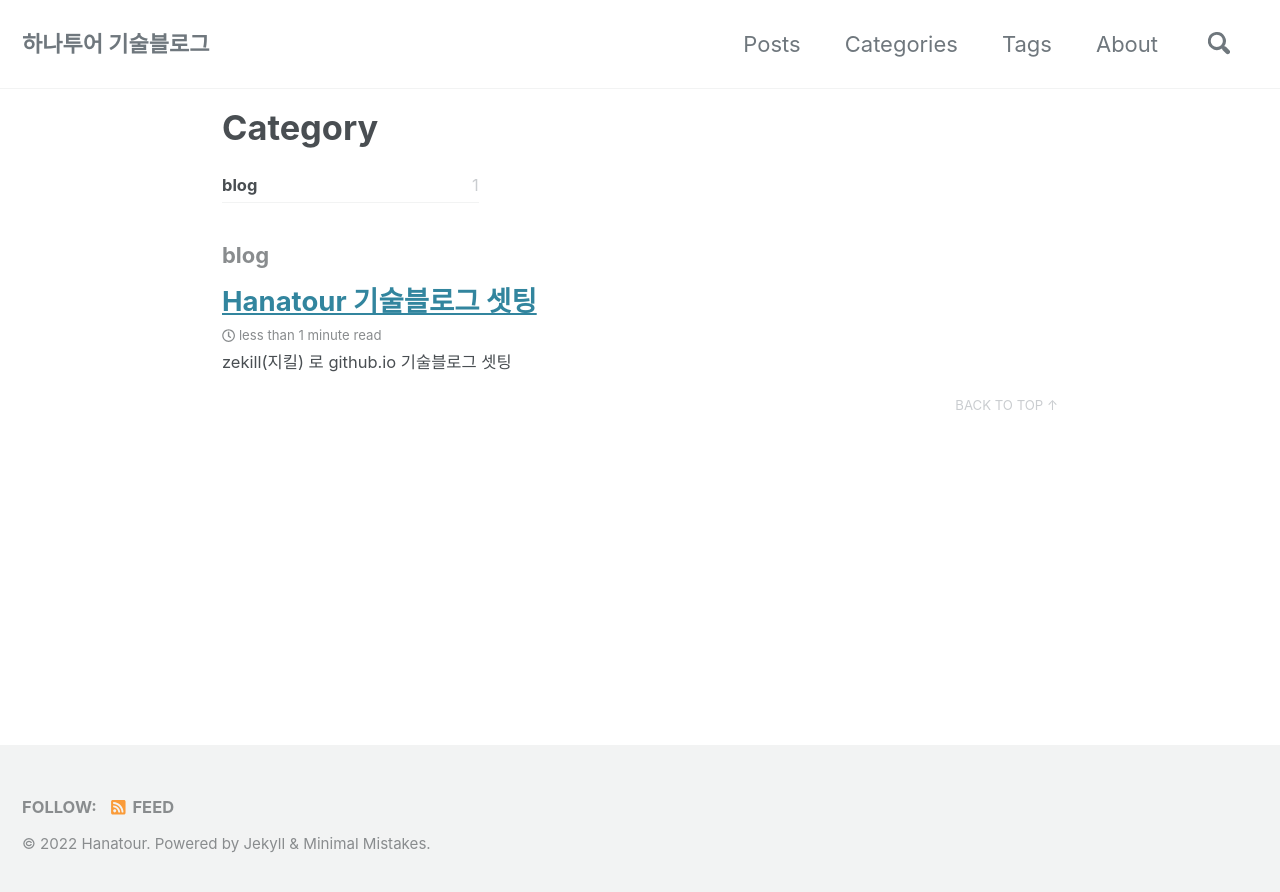
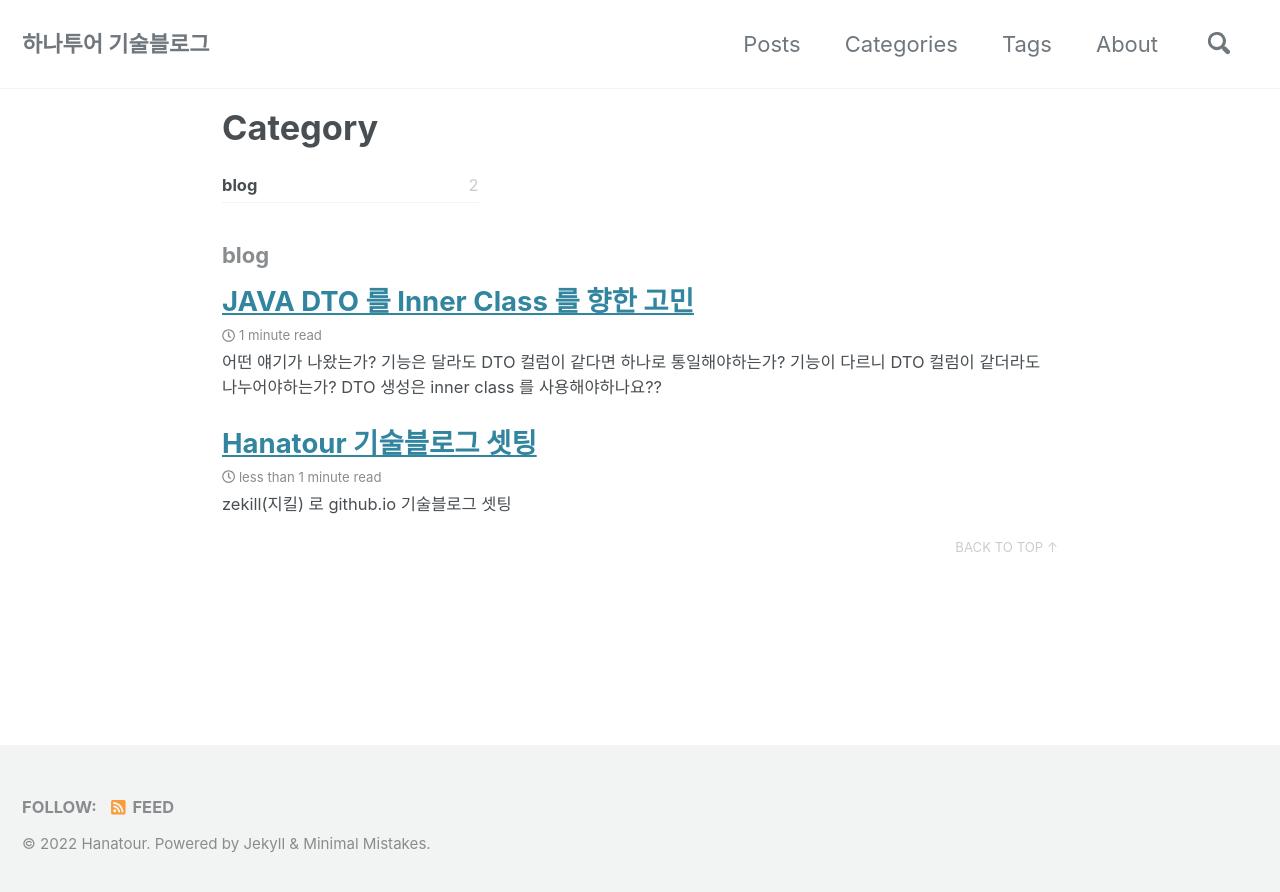
Before and after one commit to hanatour-blog/hanatour-blog.github.io, a Jekyll site: the page built from _pages/category-archive.md, in a window 1280 px wide. Shown: the top 892 px of the page. Built offline with Jekyll 4.4.1, drawn with Linux system fonts in a browser that asks for light colours; cached includes are drawn as plain includes; nearby versions of some CDN libraries.

Commit message:
Update 2022-06-24-dto-inner-class.md

```diff
--- a/_posts/2022-06-24-dto-inner-class.md
+++ b/_posts/2022-06-24-dto-inner-class.md
@@ -1,8 +1,7 @@
 ---
-layout: post
-title: 'JAVA DTO 작성할 때 고민거리'
-author: ejlee
-date: 2022-06-24 12:03
+title: "JAVA DTO 를 Inner Class 를 향한 고민"
+categories: blog
+tags: java
 ---
 
 ## 어떤 얘기가 나왔는가?
```
